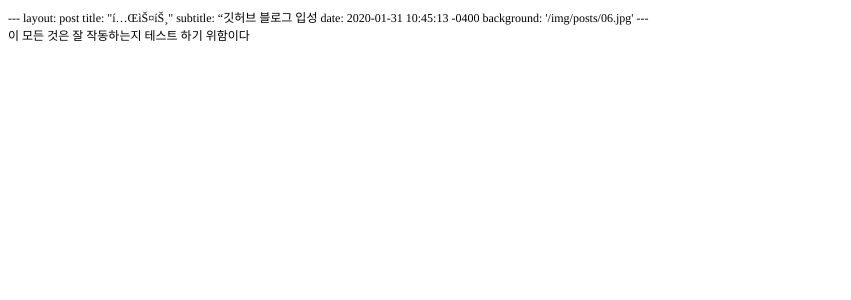
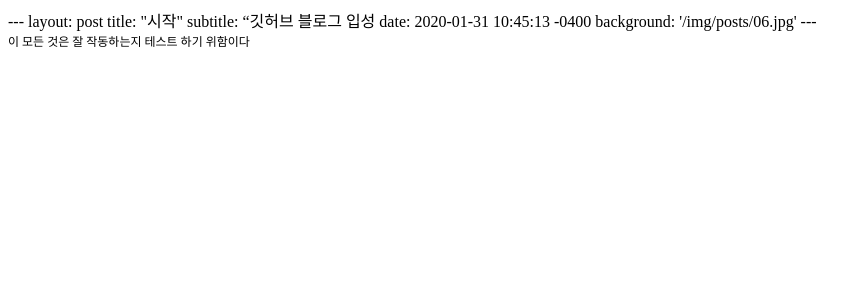
Before and after one commit to D0iloppa/d0iloppa.Github.io, a Jekyll site: the page _posts/2020-10-13-start.html, which Jekyll copies as it is, in a window 1280 px wide. Shown: the top 300 px of the page, without its empty margins (0-851 px from the left). Built offline with Jekyll 4.4.1, drawn with Linux system fonts in a browser that asks for light colours.

Commit message:
Update 2020-10-13-start.html

```diff
--- a/_posts/2020-10-13-start.html
+++ b/_posts/2020-10-13-start.html
@@ -15,7 +15,13 @@
   </style>
 </head>
 <body>
-<p class="p1"><span class="s1">--- layout: post title: "í…ŒìŠ¤íŠ¸" subtitle: “</span><span class="s2">깃허브 블로그 입성</span><span class="s1"> date: 2020-01-31 10:45:13 -0400 background: '/img/posts/06.jpg' ---</span></p>
+---
+  layout: post
+  title: "시작"
+  subtitle: “깃허브 블로그 입성
+  date: 2020-01-31 10:45:13 -0400
+  background: '/img/posts/06.jpg'
+ ---
 <p class="p2"><span class="s1">이</span><span class="s3"> </span><span class="s1">모든</span><span class="s3"> </span><span class="s1">것은</span><span class="s3"> </span><span class="s1">잘</span><span class="s3"> </span><span class="s1">작동하는지</span><span class="s3"> </span><span class="s1">테스트</span><span class="s3"> </span><span class="s1">하기</span><span class="s3"> </span><span class="s1">위함이다</span></p>
 </body>
 </html>
```
